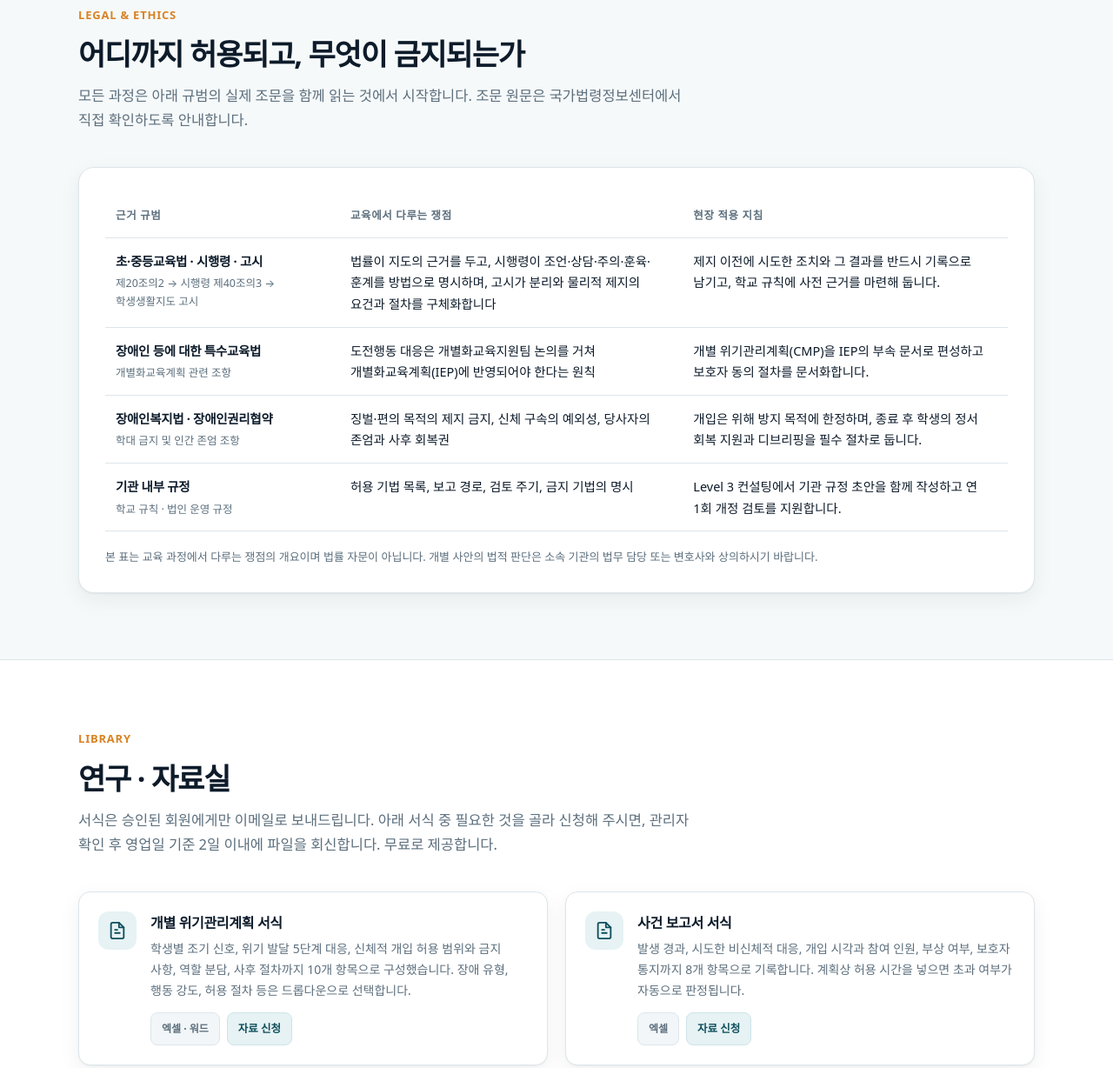
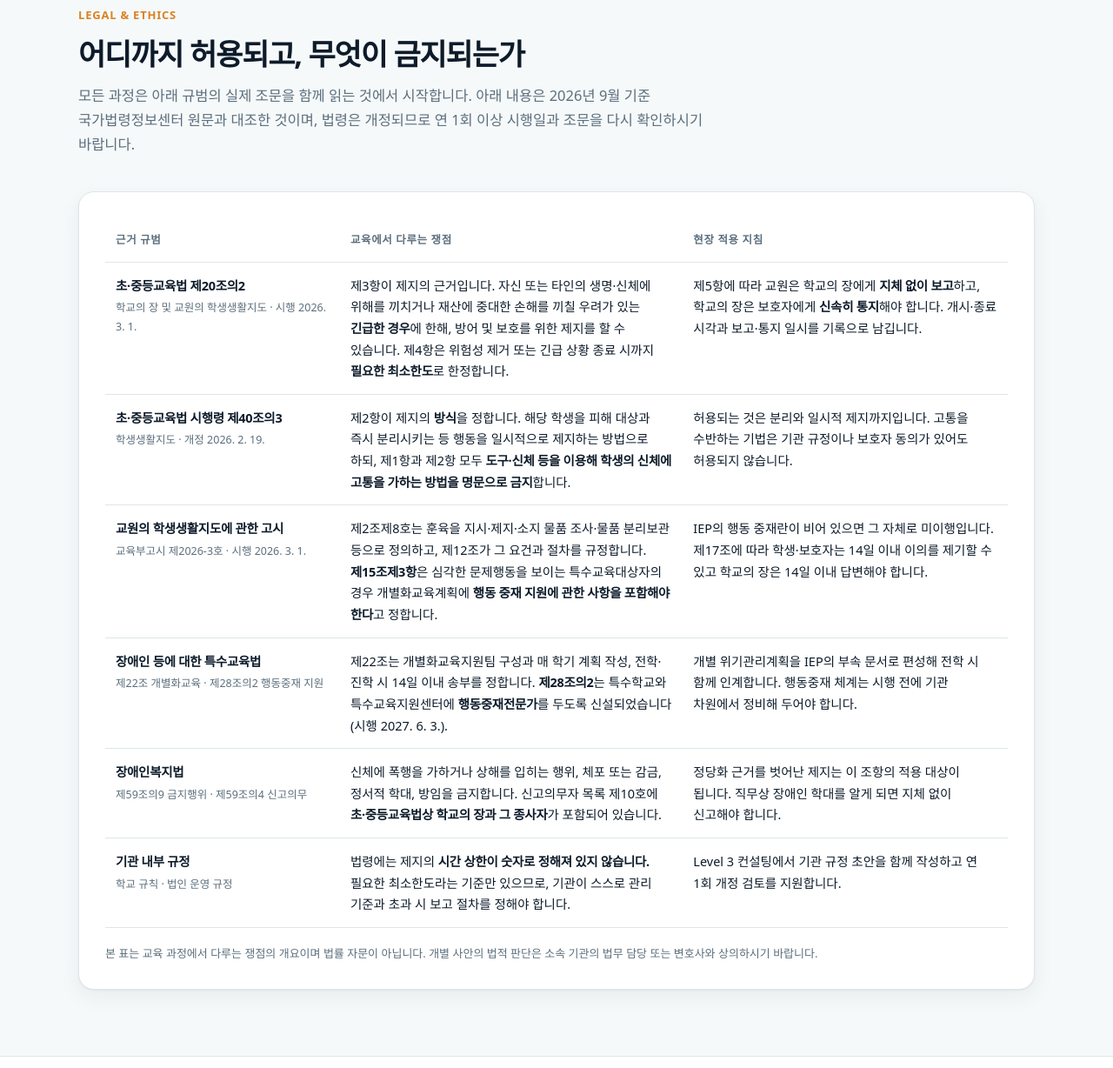
Before and after one commit to 86loading-droid/carebridge, a plain HTML site: page index.html in a window 1280 px wide. Shown: the part 6195-7423 px from the top of the page at 87% size. Drawn offline with Linux system fonts and the light colour scheme.

Commit message:
법령 섹션 조문 대조 반영 (초·중등교육법 제20조의2, 시행령 제40조의3, 고시 제2026-3호, 특수교육법 제28조의2)

```diff
--- a/index.html
+++ b/index.html
@@ -674,7 +674,7 @@ footer a:hover{color:#fff}
     <div class="sec-head">
       <span class="tag">Legal &amp; Ethics</span>
       <h2>어디까지 허용되고, 무엇이 금지되는가</h2>
-      <p>모든 과정은 아래 규범의 실제 조문을 함께 읽는 것에서 시작합니다. 조문 원문은 국가법령정보센터에서 직접 확인하도록 안내합니다.</p>
+      <p>모든 과정은 아래 규범의 실제 조문을 함께 읽는 것에서 시작합니다. 아래 내용은 2026년 9월 기준 국가법령정보센터 원문과 대조한 것이며, 법령은 개정되므로 연 1회 이상 시행일과 조문을 다시 확인하시기 바랍니다.</p>
     </div>
 
     <div class="legal">
@@ -685,26 +685,36 @@ footer a:hover{color:#fff}
           </thead>
           <tbody>
             <tr>
-              <td><strong>초·중등교육법 · 시행령 · 고시</strong><span class="src">제20조의2 → 시행령 제40조의3 → 학생생활지도 고시</span></td>
-              <td>법률이 지도의 근거를 두고, 시행령이 조언·상담·주의·훈육·훈계를 방법으로 명시하며, 고시가 분리와 물리적 제지의 요건과 절차를 구체화합니다</td>
-              <td>제지 이전에 시도한 조치와 그 결과를 반드시 기록으로 남기고, 학교 규칙에 사전 근거를 마련해 둡니다.</td>
+              <td><strong>초·중등교육법 제20조의2</strong><span class="src">학교의 장 및 교원의 학생생활지도 · 시행 2026. 3. 1.</span></td>
+              <td>제3항이 제지의 근거입니다. 자신 또는 타인의 생명·신체에 위해를 끼치거나 재산에 중대한 손해를 끼칠 우려가 있는 <strong>긴급한 경우</strong>에 한해, 방어 및 보호를 위한 제지를 할 수 있습니다. 제4항은 위험성 제거 또는 긴급 상황 종료 시까지 <strong>필요한 최소한도</strong>로 한정합니다.</td>
+              <td>제5항에 따라 교원은 학교의 장에게 <strong>지체 없이 보고</strong>하고, 학교의 장은 보호자에게 <strong>신속히 통지</strong>해야 합니다. 개시·종료 시각과 보고·통지 일시를 기록으로 남깁니다.</td>
             </tr>
             <tr>
-              <td><strong>장애인 등에 대한 특수교육법</strong><span class="src">개별화교육계획 관련 조항</span></td>
-              <td>도전행동 대응은 개별화교육지원팀 논의를 거쳐 개별화교육계획(IEP)에 반영되어야 한다는 원칙</td>
-              <td>개별 위기관리계획(CMP)을 IEP의 부속 문서로 편성하고 보호자 동의 절차를 문서화합니다.</td>
+              <td><strong>초·중등교육법 시행령 제40조의3</strong><span class="src">학생생활지도 · 개정 2026. 2. 19.</span></td>
+              <td>제2항이 제지의 <strong>방식</strong>을 정합니다. 해당 학생을 피해 대상과 즉시 분리시키는 등 행동을 일시적으로 제지하는 방법으로 하되, 제1항과 제2항 모두 <strong>도구·신체 등을 이용해 학생의 신체에 고통을 가하는 방법을 명문으로 금지</strong>합니다.</td>
+              <td>허용되는 것은 분리와 일시적 제지까지입니다. 고통을 수반하는 기법은 기관 규정이나 보호자 동의가 있어도 허용되지 않습니다.</td>
             </tr>
             <tr>
-              <td><strong>장애인복지법 · 장애인권리협약</strong><span class="src">학대 금지 및 인간 존엄 조항</span></td>
-              <td>징벌·편의 목적의 제지 금지, 신체 구속의 예외성, 당사자의 존엄과 사후 회복권</td>
-              <td>개입은 위해 방지 목적에 한정하며, 종료 후 학생의 정서 회복 지원과 디브리핑을 필수 절차로 둡니다.</td>
+              <td><strong>교원의 학생생활지도에 관한 고시</strong><span class="src">교육부고시 제2026-3호 · 시행 2026. 3. 1.</span></td>
+              <td>제2조제8호는 훈육을 지시·제지·소지 물품 조사·물품 분리보관 등으로 정의하고, 제12조가 그 요건과 절차를 규정합니다. <strong>제15조제3항</strong>은 심각한 문제행동을 보이는 특수교육대상자의 경우 개별화교육계획에 <strong>행동 중재 지원에 관한 사항을 포함해야 한다</strong>고 정합니다.</td>
+              <td>IEP의 행동 중재란이 비어 있으면 그 자체로 미이행입니다. 제17조에 따라 학생·보호자는 14일 이내 이의를 제기할 수 있고 학교의 장은 14일 이내 답변해야 합니다.</td>
+            </tr>
+            <tr>
+              <td><strong>장애인 등에 대한 특수교육법</strong><span class="src">제22조 개별화교육 · 제28조의2 행동중재 지원</span></td>
+              <td>제22조는 개별화교육지원팀 구성과 매 학기 계획 작성, 전학·진학 시 14일 이내 송부를 정합니다. <strong>제28조의2</strong>는 특수학교와 특수교육지원센터에 <strong>행동중재전문가</strong>를 두도록 신설되었습니다(시행 2027. 6. 3.).</td>
+              <td>개별 위기관리계획을 IEP의 부속 문서로 편성해 전학 시 함께 인계합니다. 행동중재 체계는 시행 전에 기관 차원에서 정비해 두어야 합니다.</td>
+            </tr>
+            <tr>
+              <td><strong>장애인복지법</strong><span class="src">제59조의9 금지행위 · 제59조의4 신고의무</span></td>
+              <td>신체에 폭행을 가하거나 상해를 입히는 행위, 체포 또는 감금, 정서적 학대, 방임을 금지합니다. 신고의무자 목록 제10호에 <strong>초·중등교육법상 학교의 장과 그 종사자</strong>가 포함되어 있습니다.</td>
+              <td>정당화 근거를 벗어난 제지는 이 조항의 적용 대상이 됩니다. 직무상 장애인 학대를 알게 되면 지체 없이 신고해야 합니다.</td>
             </tr>
             <tr>
               <td><strong>기관 내부 규정</strong><span class="src">학교 규칙 · 법인 운영 규정</span></td>
-              <td>허용 기법 목록, 보고 경로, 검토 주기, 금지 기법의 명시</td>
+              <td>법령에는 제지의 <strong>시간 상한이 숫자로 정해져 있지 않습니다.</strong> 필요한 최소한도라는 기준만 있으므로, 기관이 스스로 관리 기준과 초과 시 보고 절차를 정해야 합니다.</td>
               <td>Level 3 컨설팅에서 기관 규정 초안을 함께 작성하고 연 1회 개정 검토를 지원합니다.</td>
             </tr>
-          </tbody>
+</tbody>
         </table>
       </div>
       <p style="font-size:13px;color:var(--muted);margin:18px 0 0">
@@ -752,8 +762,8 @@ footer a:hover{color:#fff}
         <div class="ico amber" aria-hidden="true"><svg width="22" height="22" viewBox="0 0 24 24" fill="none" stroke="currentColor" stroke-width="2" stroke-linecap="round" stroke-linejoin="round"><path d="M4 19.5A2.5 2.5 0 0 1 6.5 17H20"/><path d="M6.5 2H20v20H6.5A2.5 2.5 0 0 1 4 19.5v-15A2.5 2.5 0 0 1 6.5 2z"/></svg></div>
         <div class="body">
           <h4>법령 핵심 요약</h4>
-          <p>초·중등교육법에서 고시까지 이어지는 법령 위계, 신체적 개입의 허용 조건 다섯 가지, 어떤 경우에도 금지되는 것, 개입 이후의 시간표를 A4 2쪽 표로 정리했습니다. 조문별 상세 해설은 Level 1 이론 연수의 강의자료로 대체합니다.</p>
-          <div class="dls"><span class="fmt">워드 · 2쪽</span><a class="dl" href="#member">자료 신청</a></div>
+          <p>초·중등교육법 제20조의2에서 시행령 제40조의3, 학생생활지도 고시로 이어지는 법령 위계를 조문 단위로 정리했습니다. 제지의 다섯 가지 요건, 특수교육대상자에게 추가로 적용되는 규범, 어떤 경우에도 금지되는 것, 개입 이후의 시간표를 표로 담았습니다. 2026년 9월 국가법령정보센터 원문 대조본입니다.</p>
+          <div class="dls"><span class="fmt">워드 · PDF · 3쪽</span><a class="dl" href="#member">자료 신청</a></div>
         </div>
       </article>
     </div>
```
